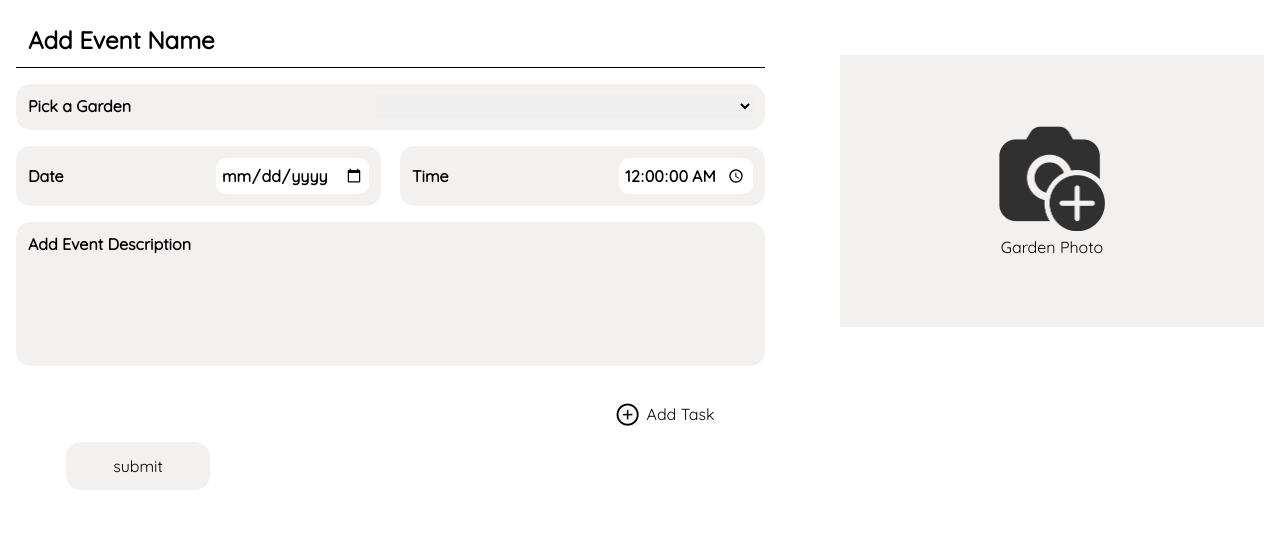
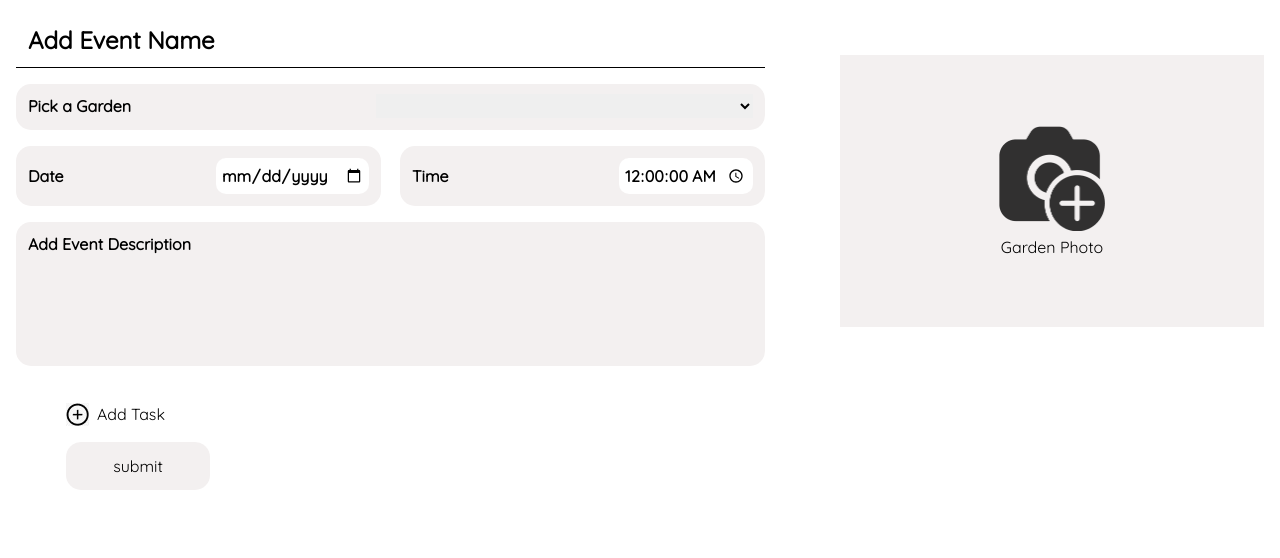
Before and after one commit to dohovic/Giver-Final, a PHP site: page /create-event.php in a window 1280 px wide. Shown: the part 65-623 px from the top of the page. Run offline with PHP 8.4, Linux system fonts and the light colour scheme; lists and menus that the app fills with data are empty; some libraries are stand-ins or nearby versions.

Commit message:
create-event-responsive-fix

```diff
--- a/includes/style.css
+++ b/includes/style.css
@@ -301,7 +301,7 @@ select {
   flex-direction: column;
   gap: 8px;
   align-items: flex-start;
-  place-items: center;
+  /* place-items: center; */
 }
 
 #line-input {
@@ -651,7 +651,6 @@ input[value="submit"] {
   flex-direction: column;
   justify-content: center;
 }
-
 
 @media only screen and (max-width: 1000px) {
   nav {
```
